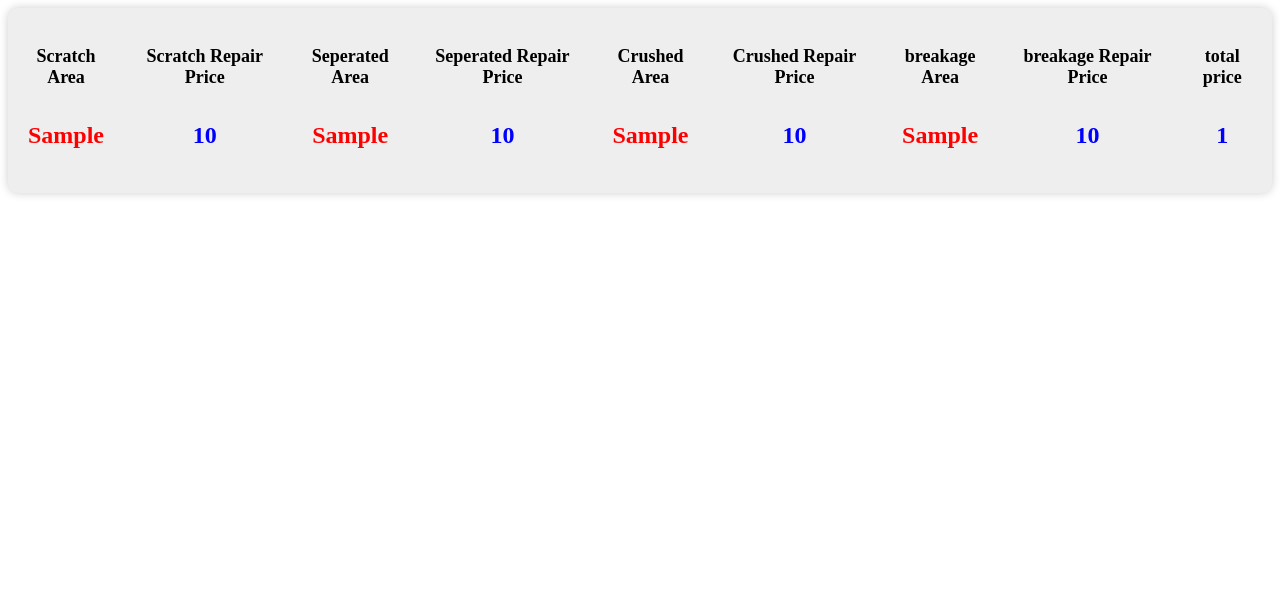
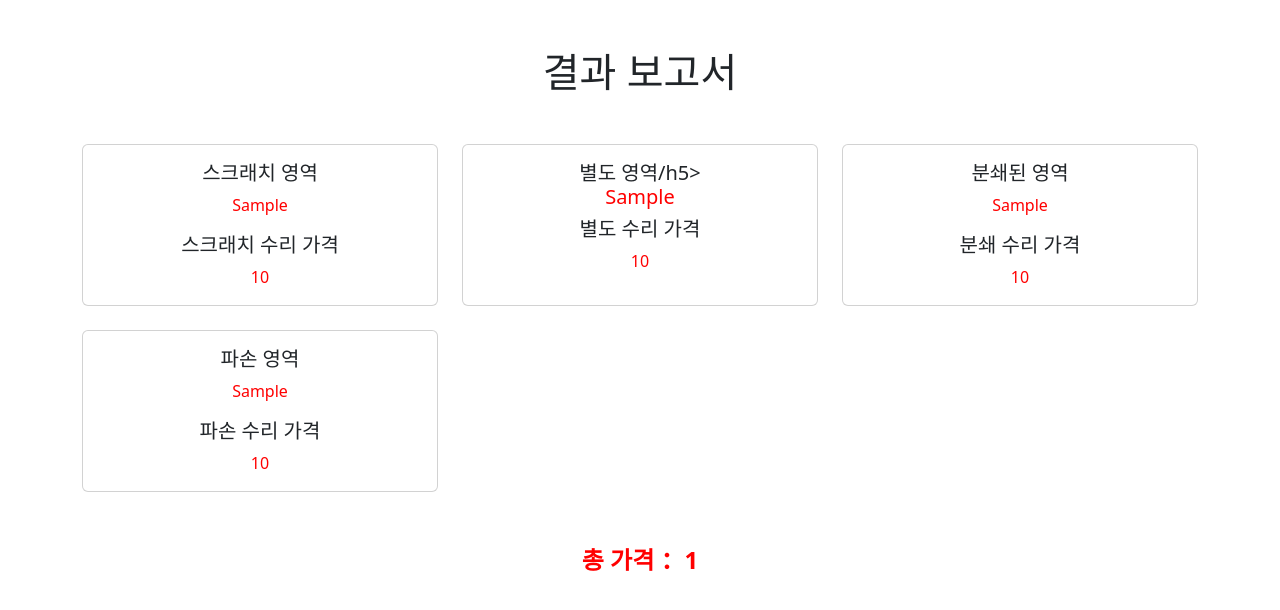
Before and after one commit to youkerWANG/CRC, a Flask app: template templates/result.html in a window 1280 px wide. Shown: the top 610 px of the page. Run offline with Flask 3, Linux system fonts and the light colour scheme; the template is opened without the code that fills it: most values are stand-ins (such as "Sample title", 1, 10 or a date in 2020).

Commit message:
result fix!!

```diff
--- a/templates/result.html
+++ b/templates/result.html
@@ -1,98 +1,74 @@
 <!DOCTYPE html>
-<html lang="en">
+<html lang="zh">
 <head>
     <meta charset="UTF-8">
-    <title>Check Your Result</title>
+    <meta name="viewport" content="width=device-width, initial-scale=1.0">
+    <title>Get your results</title>
+    <!-- Add Bootstrap 5 CSS -->
+    <link href="https://cdn.jsdelivr.net/npm/bootstrap@5.3.0/dist/css/bootstrap.min.css" rel="stylesheet" integrity="sha384-9ndCyUaIbzAi2FUVXJi0CjmCapSmO7SnpJef0486qhLnuZ2cdeRhO02iuK6FUUVM" crossorigin="anonymous">
+    <script src="https://cdn.jsdelivr.net/npm/bootstrap@5.3.0/dist/js/bootstrap.bundle.min.js" integrity="sha384-geWF76RCwLtnZ8qwWowPQNguL3RmwHVBC9FhGdlKrxdiJJigb/j/68SIy3Te4Bkz" crossorigin="anonymous"></script>
     <style>
-        .result-list {
-            display: flex;
-            justify-content: center;
-            align-items: center;
-            height: 100%;
+        .card-text {
+            color: red;
         }
-
-        ul {
-            list-style: none;
-            padding: 0;
-            margin: 0;
-            display: flex;
-            flex-direction: row;
-            justify-content: center;
-            align-items: center;
-            background-color: #eee;
-            border-radius: 10px;
-            box-shadow: 0 0 10px rgba(0, 0, 0, 0.2);
-        }
-
-        li {
-            display: flex;
-            flex-direction: column;
-            justify-content: center;
-            align-items: center;
-            padding: 20px;
-            text-align: center;
-        }
-
-        h3 {
-            font-size: 18px;
-            margin-bottom: 10px;
-        }
-
-        .area {
+    </style>
+    <style>
+        .total-price {
             font-size: 24px;
             font-weight: bold;
             color: #f00;
+            text-align: center;
+            margin-top: 50px;
         }
-
-        .price {
-            font-size: 24px;
-            font-weight: bold;
-            color: #00f;
-        }
-
     </style>
 </head>
 <body>
-<div class="result-list">
-    <ul>
-        <li>
-            <h3>Scratch Area</h3>
-            <p class="area">{{ scratch_area }}</p>
-        </li>
-        <li>
-            <h3>Scratch Repair Price</h3>
-            <p class="price">{{ scratch_price }}</p>
-        </li>
-        <li>
-            <h3>Seperated Area</h3>
-            <p class="area">{{ seperated_area }}</p>
-        </li>
-        <li>
-            <h3>Seperated Repair Price</h3>
-            <p class="price">{{ sep_price }}</p>
-        </li>
-        <li>
-            <h3>Crushed Area</h3>
-            <p class="area">{{ crushed_area }}</p>
-        </li>
-        <li>
-            <h3>Crushed Repair Price</h3>
-            <p class="price">{{ crushed_price }}</p>
-        </li>
-        <li>
-            <h3>breakage Area</h3>
-            <p class="area">{{ breakage_area }}</p>
-        </li>
-        <li>
-            <h3>breakage Repair Price</h3>
-            <p class="price">{{ bre_price }}</p>
-        </li>
-        <li>
-            <h3>total price</h3>
-            <p class="price">{{ total_price }}</p>
-        </li>
-    </ul>
-</div>
-
+    <div class="container">
+        <h1 class="text-center my-5">결과 보고서</h1>
+        <div class="row row-cols-1 row-cols-md-3 g-4">
+            <div class="col">
+                <div class="card h-100 text-center">
+                    <div class="card-body">
+                        <h5 class="card-title">스크래치 영역</h5>
+                        <p class="card-text">{{ scratch_area }}</p>
+                        <h5 class="card-title">스크래치 수리 가격</h5>
+                        <p class="card-text">{{ scratch_price }}</p>
+                    </div>
+                </div>
+            </div>
+            <div class="col">
+                <div class="card h-100 text-center">
+                    <div class="card-body">
+                        <h5 class="card-title">별도 영역/h5>
+                        <p class="card-text">{{ seperated_area }}</p>
+                        <h5 class="card-title">별도 수리 가격</h5>
+                        <p class="card-text">{{ sep_price }}</p>
+                    </div>
+                </div>
+            </div>
+            <div class="col">
+                <div class="card h-100 text-center">
+                    <div class="card-body">
+                        <h5 class="card-title">분쇄된 영역</h5>
+                        <p class="card-text">{{ crushed_area }}</p>
+                        <h5 class="card-title">분쇄 수리 가격</h5>
+                        <p class="card-text">{{ crushed_price }}</p>
+                    </div>
+                </div>
+            </div>
+            <div class="col">
+                <div class="card h-100 text-center">
+                    <div class="card-body">
+                        <h5 class="card-title">파손 영역</h5>
+                        <p class="card-text">{{ breakage_area }}</p>
+                        <h5 class="card-title">파손 수리 가격</h5>
+                        <p class="card-text">{{ bre_price }}</p>
+                    </div>
+                </div>
+            </div>
+        </div>
+    </div>
+    <div class="total-price">총 가격 ：{{ total_price }}</div>
+    </body>
 </body>
 </html>
```
Also changed, not shown: static/user_photos/1.jpg (added).
